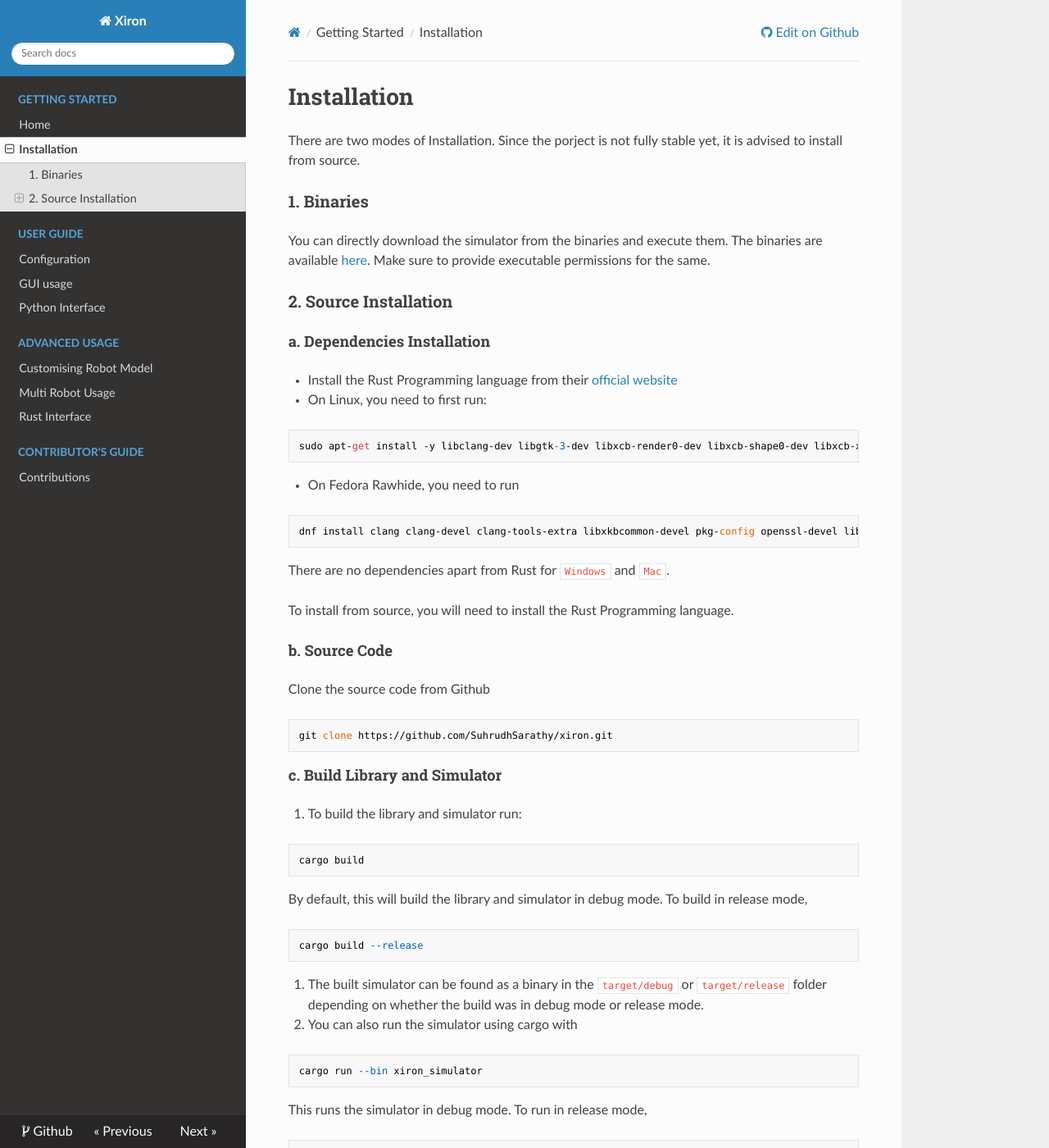
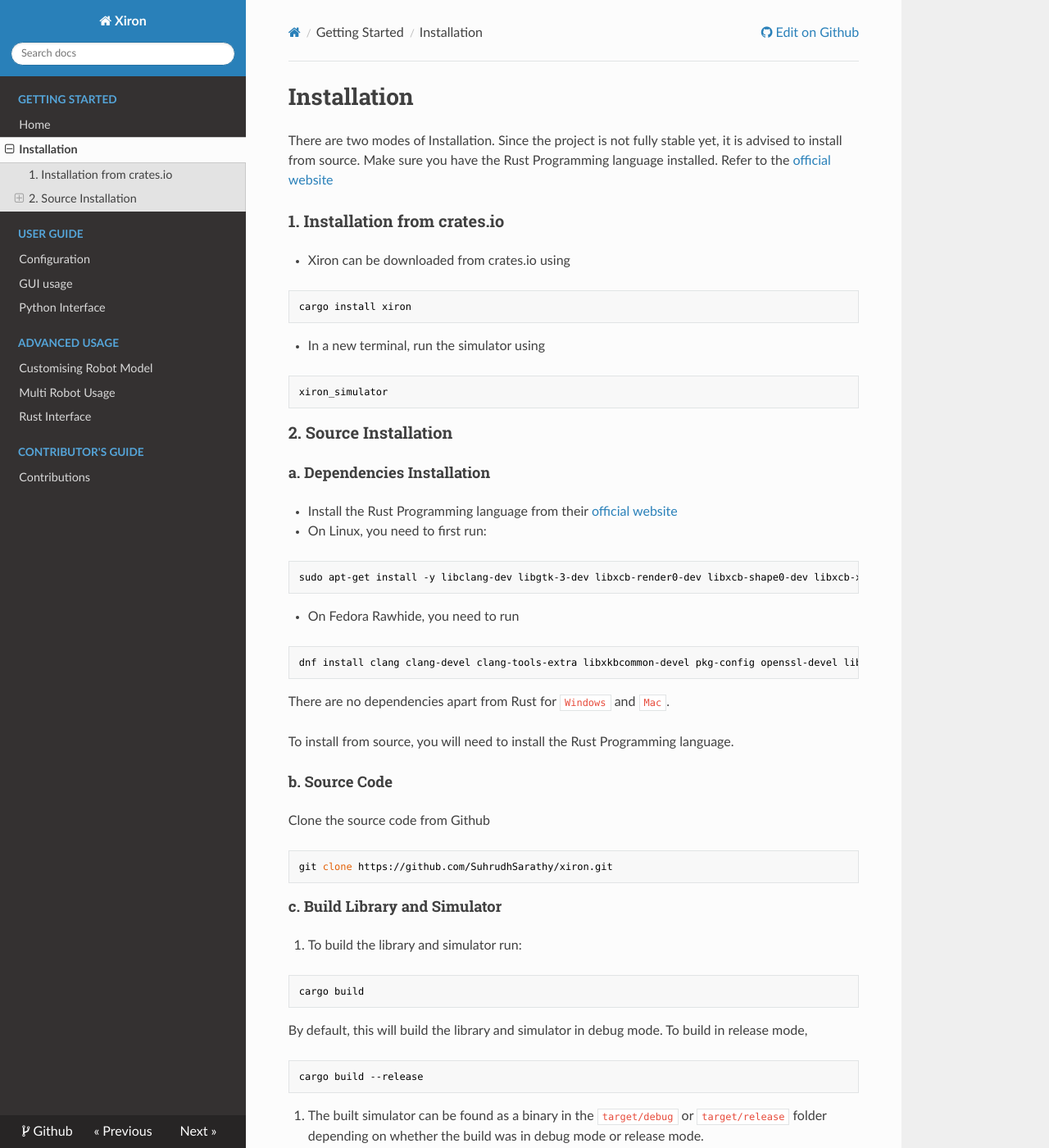
Before and after one commit to SuhrudhSarathy/xiron, an MkDocs documentation site: the page built from docs/installation.md, in a window 1280 px wide and 1400 px high. Shown: the whole window at 82% size. Built offline with MkDocs 1.6.1, drawn with Linux system fonts in a browser that asks for light colours; nearby versions of some CDN libraries; some of the changed text lies outside the part shown.

Commit message:
Added info about new installation

````diff
--- a/docs/installation.md
+++ b/docs/installation.md
@@ -1,19 +1,26 @@
 # Installation
-There are two modes of Installation. Since the porject is not fully stable yet, it is advised to install from source.
-### 1. Binaries
-You can directly download the simulator from the binaries and execute them. The binaries are available [here](https://github.com/SuhrudhSarathy/xiron/releases/tag/v0.2.0). Make sure to provide executable permissions for the same.
+There are two modes of Installation. Since the project is not fully stable yet, it is advised to install from source. Make sure you have the Rust Programming language installed. Refer to the [official website](https://www.rust-lang.org/learn/get-started)
 
+### 1. Installation from crates.io
+* Xiron can be downloaded from crates.io using
+```bash
+cargo install xiron
+```
+* In a new terminal, run the simulator using
+```bash
+xiron_simulator
+```
 ### 2. Source Installation
 #### a. Dependencies Installation
 * Install the Rust Programming language from their [official website](https://www.rust-lang.org/learn/get-started)
 
 * On Linux, you need to first run:
-```
+```bash
 sudo apt-get install -y libclang-dev libgtk-3-dev libxcb-render0-dev libxcb-shape0-dev libxcb-xfixes0-dev libxkbcommon-dev libssl-dev
 ```
 
 * On Fedora Rawhide, you need to run
-```
+```bash
 dnf install clang clang-devel clang-tools-extra libxkbcommon-devel pkg-config openssl-devel libxcb-devel gtk3-devel atk fontconfig-devel
 ```
 There are no dependencies apart from Rust for `Windows` and `Mac`.
@@ -22,27 +29,27 @@
 
 #### b. Source Code
 Clone the source code from Github
-```
+```bash
 git clone https://github.com/SuhrudhSarathy/xiron.git
 ```
 
 #### c. Build Library and Simulator
 1. To build the library and simulator run:
-```
+```bash
 cargo build
 ```
 By default, this will build the library and simulator in debug mode. To build in release mode,
-```
+```bash
 cargo build --release
 ```
 
 2. The built simulator can be found as a binary in the `target/debug` or `target/release` folder depending on whether the build was in debug mode or release mode.
 
 3. You can also run the simulator using cargo with
-```
+```bash
 cargo run --bin xiron_simulator
 ```
 This runs the simulator in debug mode. To run in release mode,
-```
+```bash
 cargo run --bin xiron_simulator --release
 ```
````
